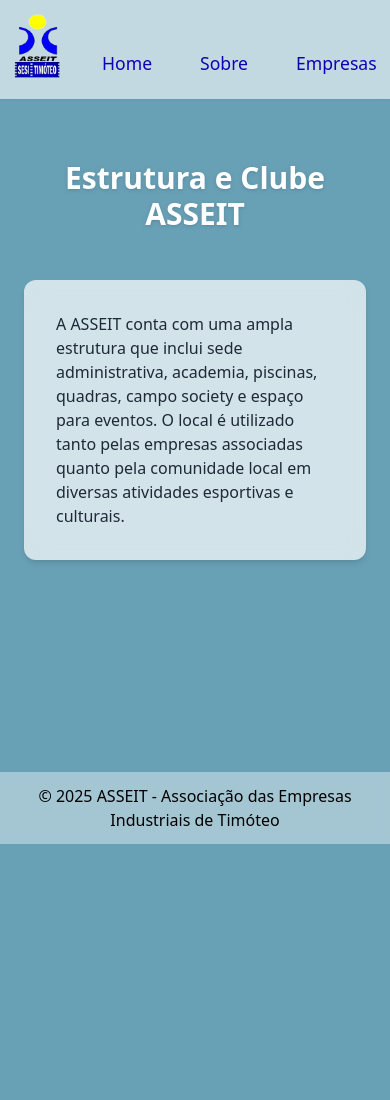
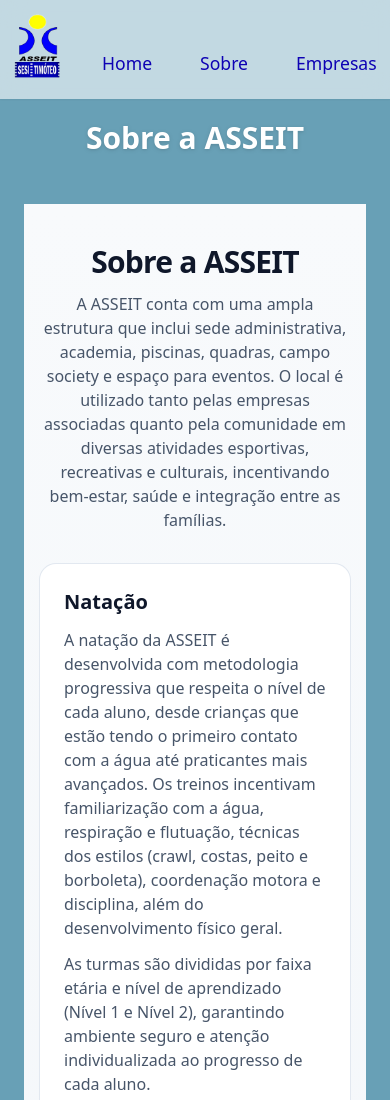
Before and after one commit to ProssimalCrost/ASSEIT-SITE, a Next.js app in the folder src/asseit-site/: page /estrutura in a window 390 px wide. Shown: the top 1100 px of the page. Before the commit the page ends 844 px from the top, so only its background shows below. Built offline with nearby package versions, Linux system fonts and the light colour scheme; some icons are missing.

Commit message:
feat: Melhorada pagina Estrutura; Alteração no componente Section; Comentando BG anteriores

```diff
--- a/src/asseit-site/src/app/components/section.tsx
+++ b/src/asseit-site/src/app/components/section.tsx
@@ -5,7 +5,7 @@
 
 export default function Section({ title, children }: SectionProps) {
   return (
-    <section className="max-w-6xl mx-auto px-6 py-20">
+    <section className="max-w-7xl mx-auto px-6 py-10">
       {title && (
         <h2 className="text-3xl font-bold text-center text-white drop-shadow mb-12">
           {title}
--- a/src/asseit-site/src/app/estrutura/page.tsx
+++ b/src/asseit-site/src/app/estrutura/page.tsx
@@ -1,16 +1,99 @@
 import Section from "../components/section";
 
-export default function EstruturaPage() {
+export const metadata = {
+  title: "Sobre | ASSEIT",
+  description:
+    "Conheça a estrutura completa da ASSEIT, as atividades de Natação e Hidroginástica e confira a tabela de horários.",
+};
+
+export default function SobrePage() {
   return (
-    <Section title="Estrutura e Clube ASSEIT">
-      <div className="bg-white/70 backdrop-blur-md rounded-xl p-8 shadow-md">
-        <p className="text-gray-800">
-          A ASSEIT conta com uma ampla estrutura que inclui sede administrativa,
-          academia, piscinas, quadras, campo society e espaço para eventos.
-          O local é utilizado tanto pelas empresas associadas quanto pela
-          comunidade local em diversas atividades esportivas e culturais.
-        </p>
-      </div>
-    </Section>
+    <Section title="Sobre a ASSEIT">
+    <main className="min-h-screen bg-gradient-to-b from-slate-50 to-slate-100">
+      <section className="mx-auto max-w-5xl px-4 pb-16 pt-10 md:pt-16">
+        <header className="mb-8 md:mb-12 text-center">
+          <h1 className="text-3xl md:text-5xl font-extrabold tracking-tight text-slate-900">
+            Sobre a ASSEIT
+          </h1>
+          <p className="mt-3 md:mt-4 text-slate-600 max-w-2xl mx-auto">
+            A ASSEIT conta com uma ampla estrutura que inclui sede administrativa, academia,
+            piscinas, quadras, campo society e espaço para eventos. O local é utilizado tanto
+            pelas empresas associadas quanto pela comunidade em diversas atividades esportivas,
+            recreativas e culturais, incentivando bem-estar, saúde e integração entre as famílias.
+          </p>
+        </header>
+
+        {/* Blocos de destaque */}
+        <div className="grid grid-cols-1 md:grid-cols-2 gap-6 md:gap-8">
+          {/* Natação */}
+          <article className="rounded-2xl bg-white shadow-sm ring-1 ring-slate-200 p-6 md:p-8">
+            <h2 className="text-xl md:text-2xl font-bold text-slate-900">Natação</h2>
+            <p className="mt-3 text-slate-600">
+              A natação da ASSEIT é desenvolvida com metodologia progressiva que respeita o nível de
+              cada aluno, desde crianças que estão tendo o primeiro contato com a água até
+              praticantes mais avançados. Os treinos incentivam familiarização com a água,
+              respiração e flutuação, técnicas dos estilos (crawl, costas, peito e borboleta),
+              coordenação motora e disciplina, além do desenvolvimento físico geral.
+            </p>
+            <p className="mt-3 text-slate-600">
+              As turmas são divididas por faixa etária e nível de aprendizado (Nível 1 e Nível 2),
+              garantindo ambiente seguro e atenção individualizada ao progresso de cada aluno.
+            </p>
+          </article>
+
+          {/* Hidroginástica */}
+          <article className="rounded-2xl bg-white shadow-sm ring-1 ring-slate-200 p-6 md:p-8">
+            <h2 className="text-xl md:text-2xl font-bold text-slate-900">Hidroginástica</h2>
+            <p className="mt-3 text-slate-600">
+              A hidroginástica é ideal para quem busca melhorar saúde, mobilidade e condicionamento
+              de forma leve e prazerosa. Por ser realizada na água, reduz o impacto nas
+              articulações, sendo recomendada para todas as idades — inclusive idosos, iniciantes e
+              pessoas em retorno à atividade física.
+            </p>
+            <ul className="mt-3 space-y-1 text-slate-600 list-disc list-inside">
+              <li>Melhora do condicionamento cardiovascular</li>
+              <li>Fortalecimento muscular sem sobrecarga</li>
+              <li>Aumento da flexibilidade e mobilidade</li>
+              <li>Alívio de dores e estresse</li>
+              <li>Convívio social e motivação</li>
+            </ul>
+          </article>
+        </div>
+
+        {/* Tabela de horários */}
+        <section className="mt-10 md:mt-14">
+          <h3 className="text-lg md:text-xl font-semibold text-slate-900">Tabela de Horários – Natação e Hidroginástica</h3>
+          <p className="mt-2 text-slate-600">
+            Consulte abaixo os horários por faixa etária, nível e dias da semana.
+          </p>
+
+          <div className="mt-4 rounded-2xl bg-white shadow-sm ring-1 ring-slate-200 p-3 md:p-4">
+            {/* Substitua o caminho da imagem para o arquivo dentro de /public/images */}
+            <img
+              src="/images/tabela-horarios-asseit.png"
+              alt="Tabela de horários de natação e hidroginástica da ASSEIT"
+              className="w-full h-auto rounded-xl"
+              loading="lazy"
+            />
+            <p className="mt-2 text-xs text-slate-500 text-center">
+              *Caso a imagem não apareça, verifique se o arquivo
+              <code className="mx-1">/public/images/tabela-horarios-asseit.png</code> foi adicionado ao projeto.
+            </p>
+          </div>
+        </section>
+
+        {/* CTA opcional */}
+        <div className="mt-10 flex flex-col items-center gap-3">
+          <a
+            href="/contato"
+            className="inline-flex items-center justify-center rounded-2xl bg-blue-600 px-5 py-3 text-white font-medium shadow hover:bg-blue-700 transition"
+          >
+            Fale com a Secretaria
+          </a>
+          <p className="text-sm text-slate-500">Inscrições, dúvidas e mais informações.</p>
+        </div>
+      </section>
+    </main>
+  </Section>
   );
 }
--- a/src/asseit-site/src/app/globals.css
+++ b/src/asseit-site/src/app/globals.css
@@ -11,4 +11,4 @@
 /*  @apply hover:text-asseitBlue transition;*/
 }
 
-/* fundo anterior rgb(183, 213, 233) */
+/* fundo anterior rgb(183, 213, 233); rgb(104, 160, 182)*/
--- a/src/asseit-site/src/app/page.tsx
+++ b/src/asseit-site/src/app/page.tsx
@@ -29,14 +29,14 @@
 
         {/* Conteúdo sobre o carrossel */}
       <div className="relative py-20">
-        <div className="relative z-5 flex flex-col justify-center items-center text-center gap-2 pb-1 mx-2 md:mx-10 lg:mx-80 rounded-lg bg-black bg-opacity-50">
+        <div className="relative z-5 flex flex-col justify-center items-center text-center gap-2 pb-1 mx-2 md:mx-10 lg:mx-80 rounded-lg bg-black bg-opacity-70">
           <h1 className="text-6xl font-extrabold text-white drop-shadow-lg mb-1">
             Associação das Empresas Industriais de Timóteo
           </h1>
           <h2 className="text-2xl text-white mb-6 drop-shadow-md max-w-3xl">
             Unindo forças para o desenvolvimento industrial e comunitário de Timóteo.
           </h2>
-          <StyleB>Conheça a ASSEIT</StyleB>
+          <StyleB><a href="/estrutura">Conheça a ASSEIT</a></StyleB>
         </div>
       </div>
       </main>
```
